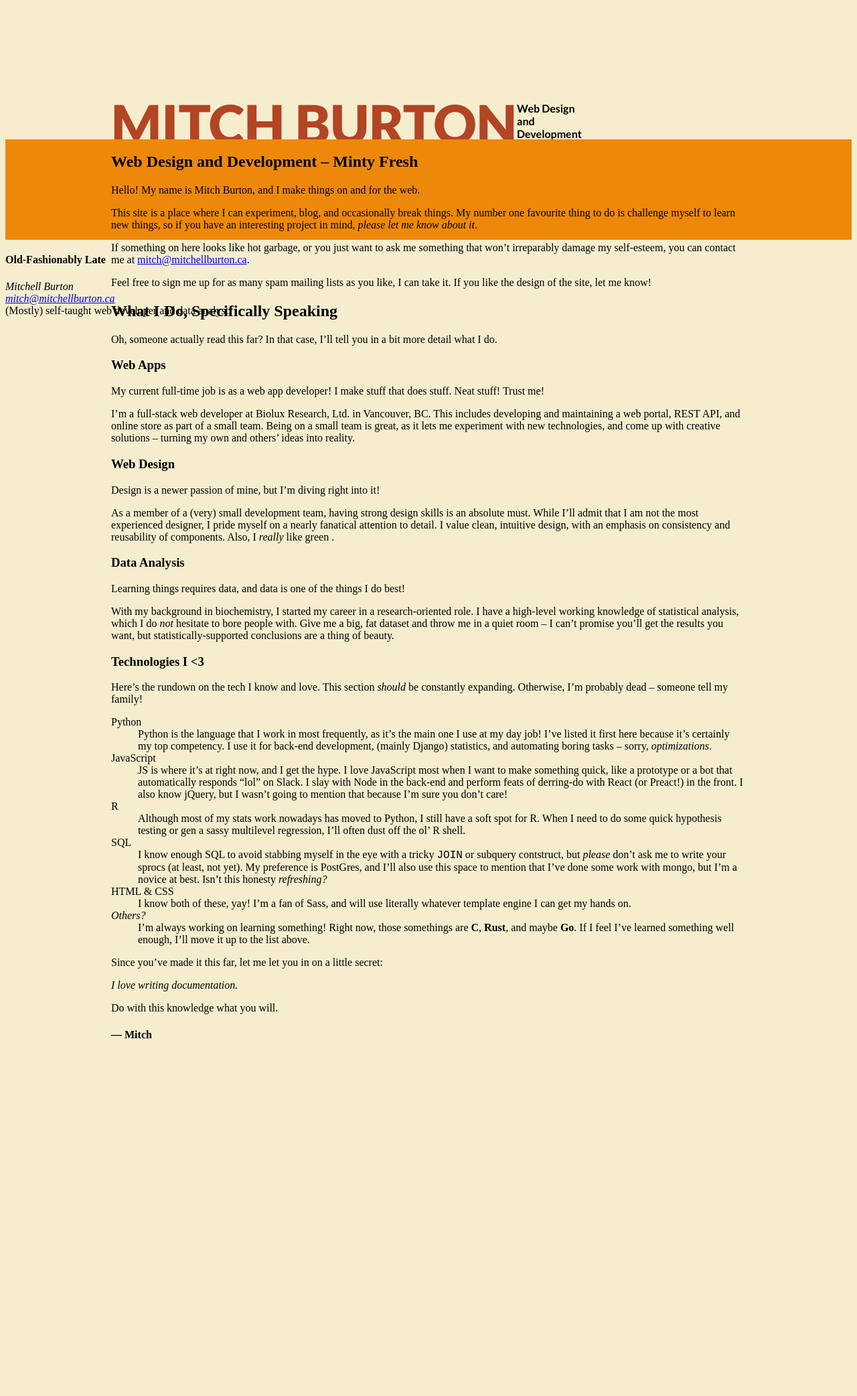
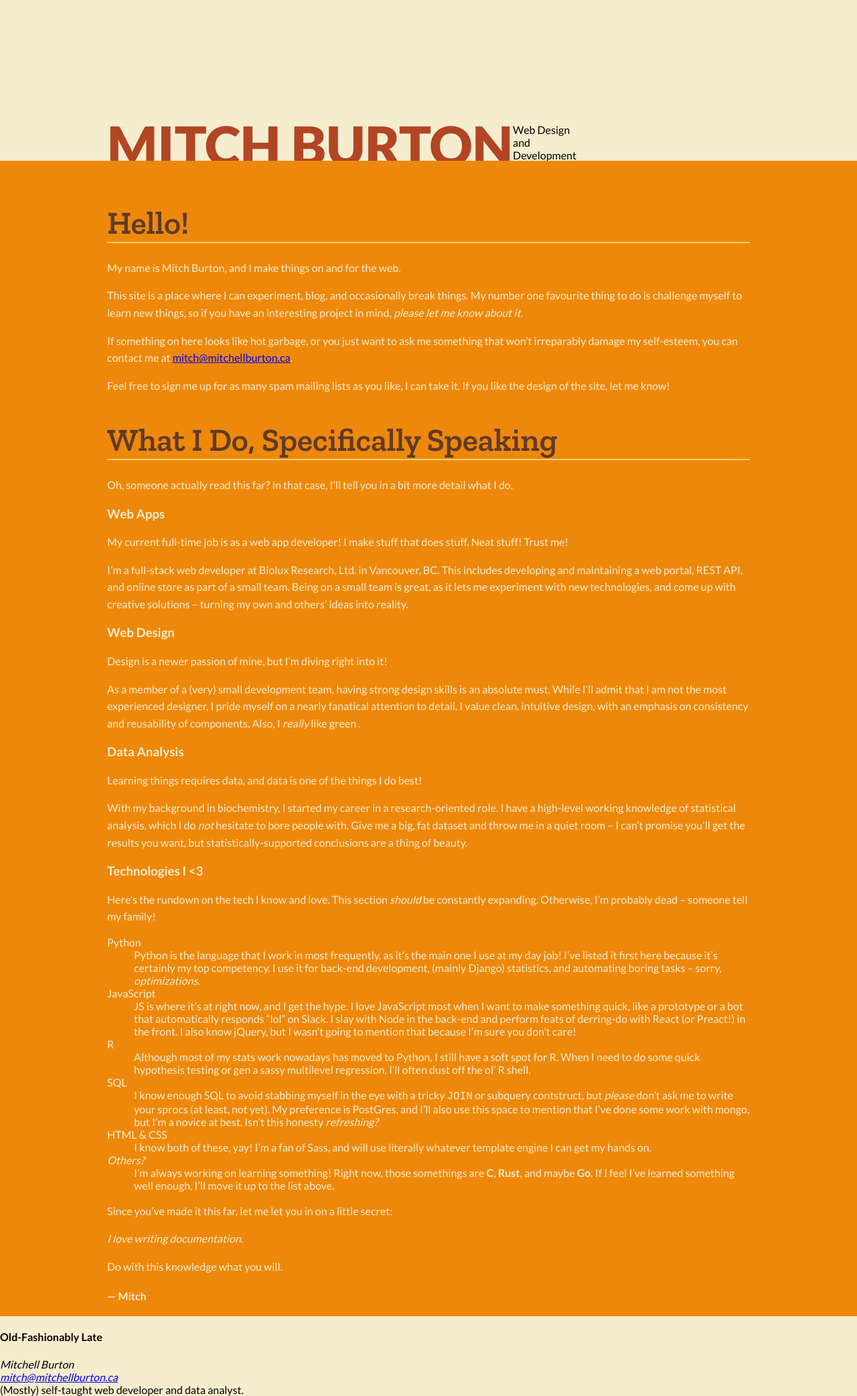
Before and after one commit to Perfect5th/perfect5th.github.io, a Jekyll site: the page built from index.html, in a window 1280 px wide. Shown: the whole page at 67% size. Built offline with Jekyll 4.4.1, drawn with Linux system fonts in a browser that asks for light colours; before the commit the page ends 1554 px from its top, so only the background shows below that.

Commit message:
basic styling of body

```diff
--- a/_includes/head.html
+++ b/_includes/head.html
@@ -7,7 +7,7 @@
   <meta name="description" content="{% if page.excerpt %}{{ page.excerpt | strip_html | strip_newlines | truncate: 160 }}{% else %}{{ site.description }}{% endif %}">
 
   <link rel="stylesheet" href="{{ "/css/main.css" | prepend: site.baseurl }}">
-  <link href="https://fonts.googleapis.com/css?family=Lato:500,700,900|Zilla+Slab:500,600" rel="stylesheet">
+  <link href="https://fonts.googleapis.com/css?family=Lato:300,400,700,900|Zilla+Slab:500,600" rel="stylesheet">
   <link rel="canonical" href="{{ page.url | replace:'index.html','' | prepend: site.baseurl | prepend: site.url }}">
   <link rel="alternate" type="application/rss+xml" title="{{ site.title }}" href="{{ "/feed.xml" | prepend: site.baseurl | prepend: site.url }}">
   <script src="{{ "/scripts/main.js" | prepend: site.baseurl | prepend: site.url }}"></script>
--- a/_sass/_base.scss
+++ b/_sass/_base.scss
@@ -55,3 +55,5 @@ $highlights-orange: #DEAF5E;
 $linen: #f6edcf;
 $firebrick: #b24523;
 $darkorange: #ee880b;
+$darkolivegreen: #5f3b27;
+$sandybrown: #f6d06f;
--- a/_sass/_layout.scss
+++ b/_sass/_layout.scss
@@ -6,12 +6,17 @@
 
 html {
     background-color: $linen;
+    font-family: 'Lato', sans-serif;
     font-size: 16px;
+}
+
+body {
+    margin: 0;
 }
 
 main {
     display: grid;
-    grid-template-rows: 12.5rem 150px;
+    grid-template-rows: 15rem 1fr;
 }
 
 header, article {
@@ -24,17 +29,18 @@ header {
     display: flex;
     flex-direction: column-reverse;
     font-family: 'Lato', sans-serif;
-    max-width: 1200px;
     min-height: 100%;
-    width: 75%;
-}
 
     .header-wrap {
         display: flex;
         margin-bottom: -1.5rem;
     }
 
-header h1 {
+    .header-right {
+        max-width: 6rem;
+    }
+
+    h1 {
         color: $firebrick;
         display: inline;
         font-family: 'Lato', sans-serif;
@@ -42,11 +48,23 @@ header h1 {
         font-weight: 900;
         margin: 0;
     }
-
-.header-right {
-    max-width: 6rem;
 }
 
 .articles {
     background-color: $darkorange;
+    color: $linen;
+    padding-top: 1.5rem;
+
+    h2 {
+        border-bottom: 2px solid $sandybrown;
+        color: $darkolivegreen;
+        font-family: 'Zilla Slab', serif;
+        font-size: 3rem;
+        margin-bottom: 1.5rem;
     }
+
+    p {
+        line-height: 1.6;
+        font-weight: 400;
+    }
+}
--- a/index.html
+++ b/index.html
@@ -21,15 +21,8 @@ layout: default
 </aside> -->
 
 <article>
-  <h2>Web Design and Development &ndash;
-  <span class="colour-text"
-    data-vert="Minty Fresh"
-    data-rouge="Hot Fire"
-    data-bleu="Cool as Ice"
-    data-orange="with Citrus Zest">
-    Minty Fresh
-  </span></h2>
-  <p>Hello! My name is Mitch Burton, and I make things on and for the web.</p>
+  <h2>Hello!</h2>
+  <p>My name is Mitch Burton, and I make things on and for the web.</p>
   <p>
     This site is a place where I can experiment, blog, and occasionally break things.
     My number one favourite thing to do is challenge myself to learn new things,
```
Lines whose indentation alone changed are shown as unchanged.
